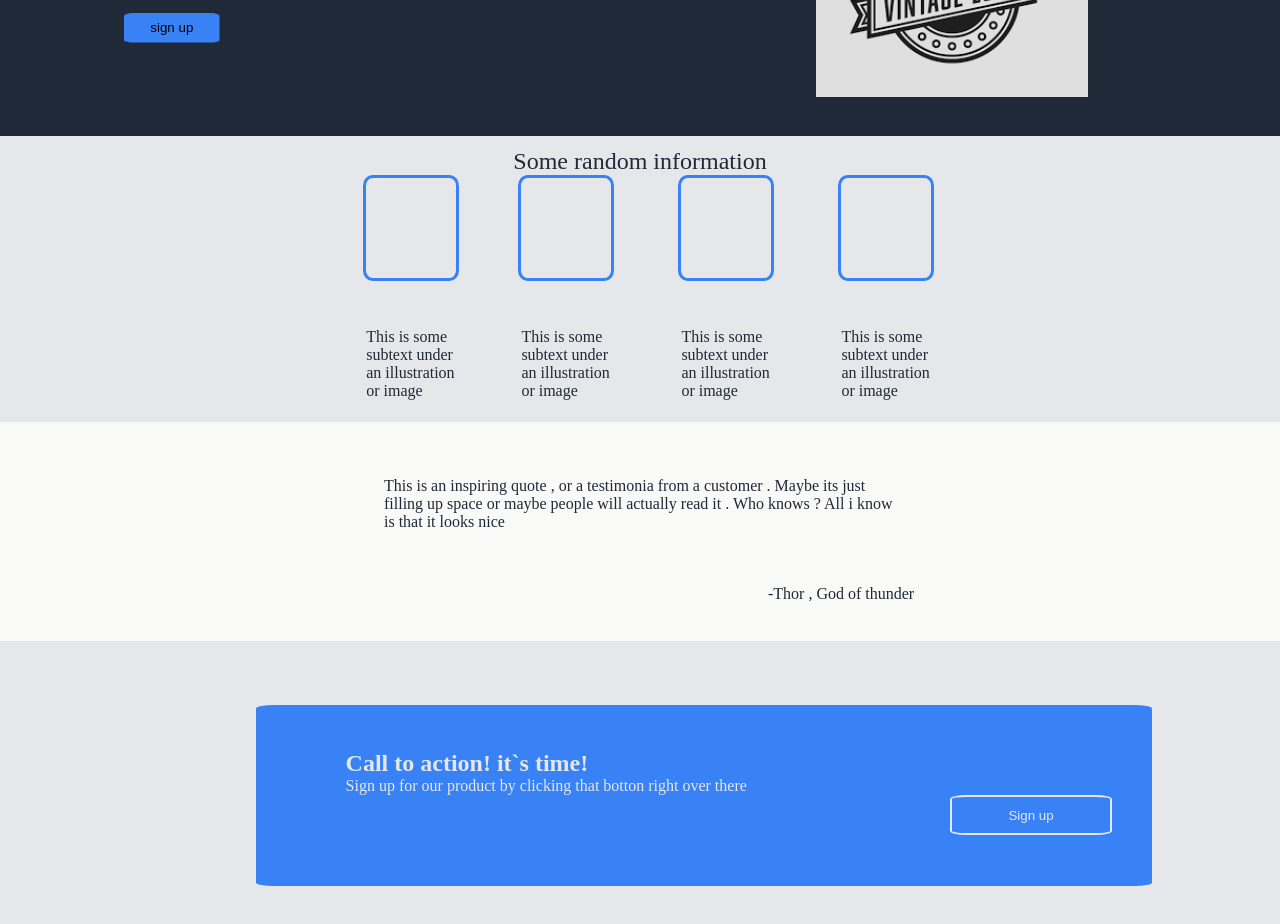
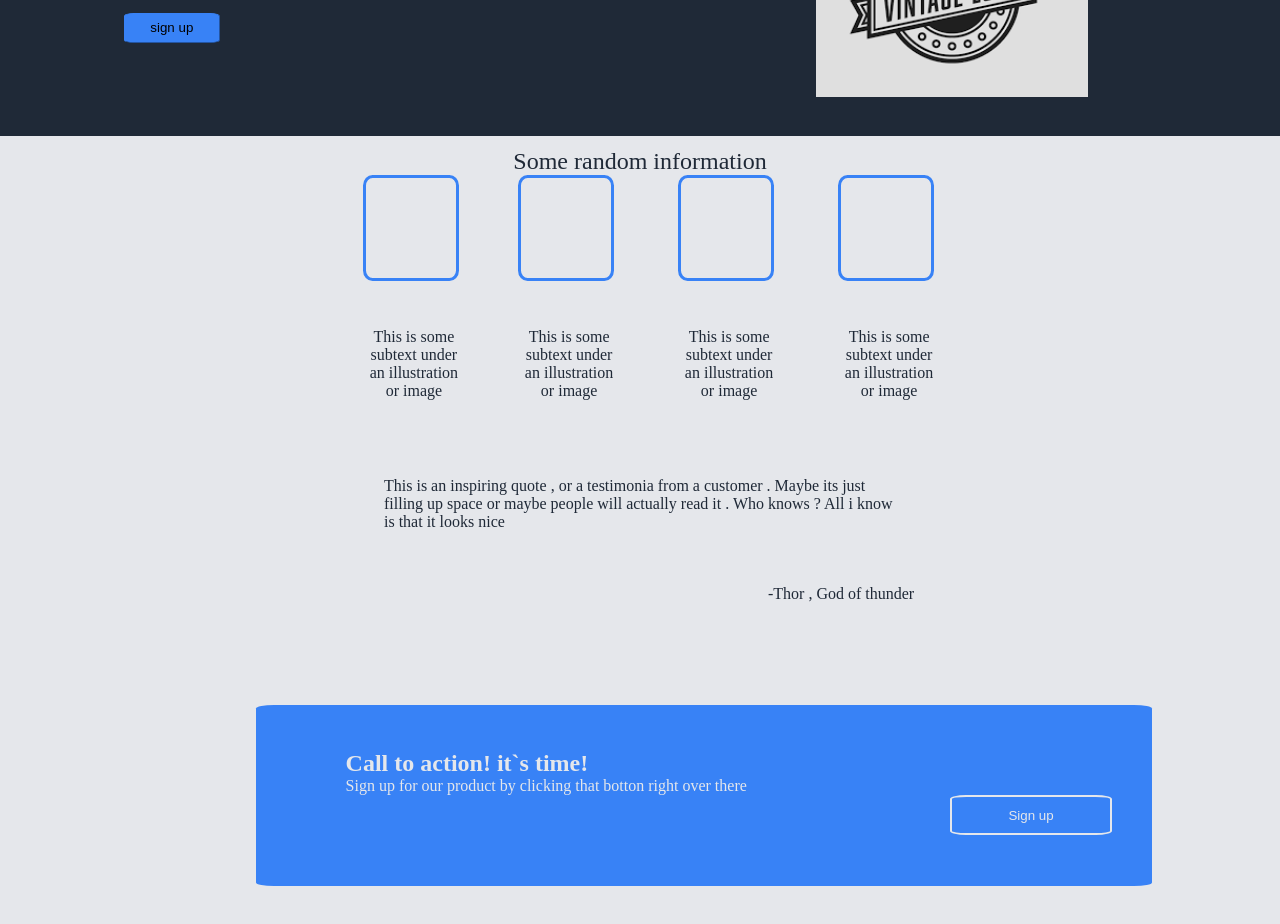
Before and after one commit to abdulsomod1/top-landing-page, a website: page index.html in a window 1280 px wide. Shown: the part 173-1097 px from the top of the page. Drawn offline with Linux system fonts and the light colour scheme; a web font is replaced by a local one.

Commit message:
Add styles to make the page interpretation

```diff
--- a/style.css
+++ b/style.css
@@ -90,11 +90,13 @@ img {
 .go {
   color: #1f2937;
   margin-top: 150px;
+  padding-left: 3%;
   width: 100%;
+  text-align: center;
 }
 
 .colour {
-  background-color: #f9faf8;
+  background-color: #e5e7eb;
   color: #1f2937;
   padding-top: 3%;
 }
@@ -145,7 +147,6 @@ img {
   background-color: #3882f6;
   width: 20%;
   border: 2px solid;
-  border-color: #e5e7eb;
   border-radius: 10%;
   height: 40px;
   color: #e5e7eb;
```
